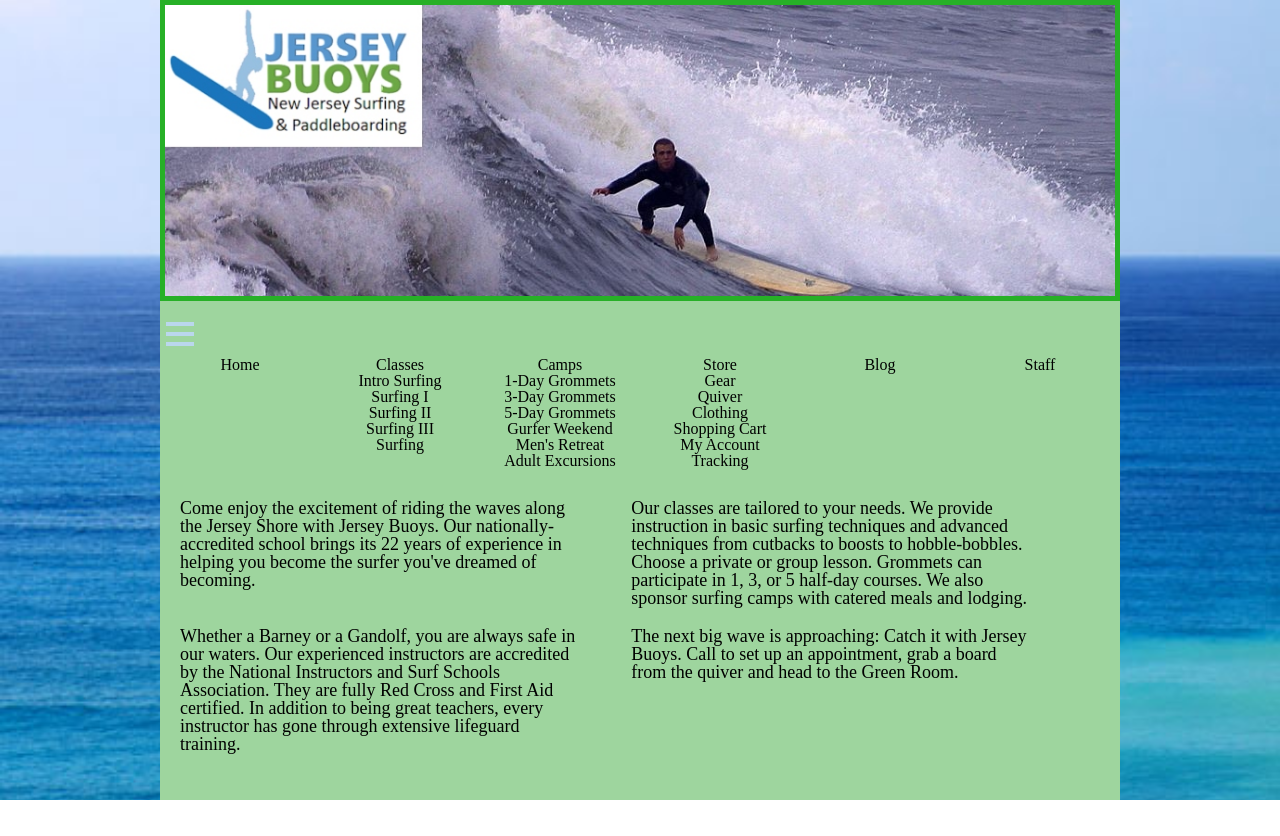
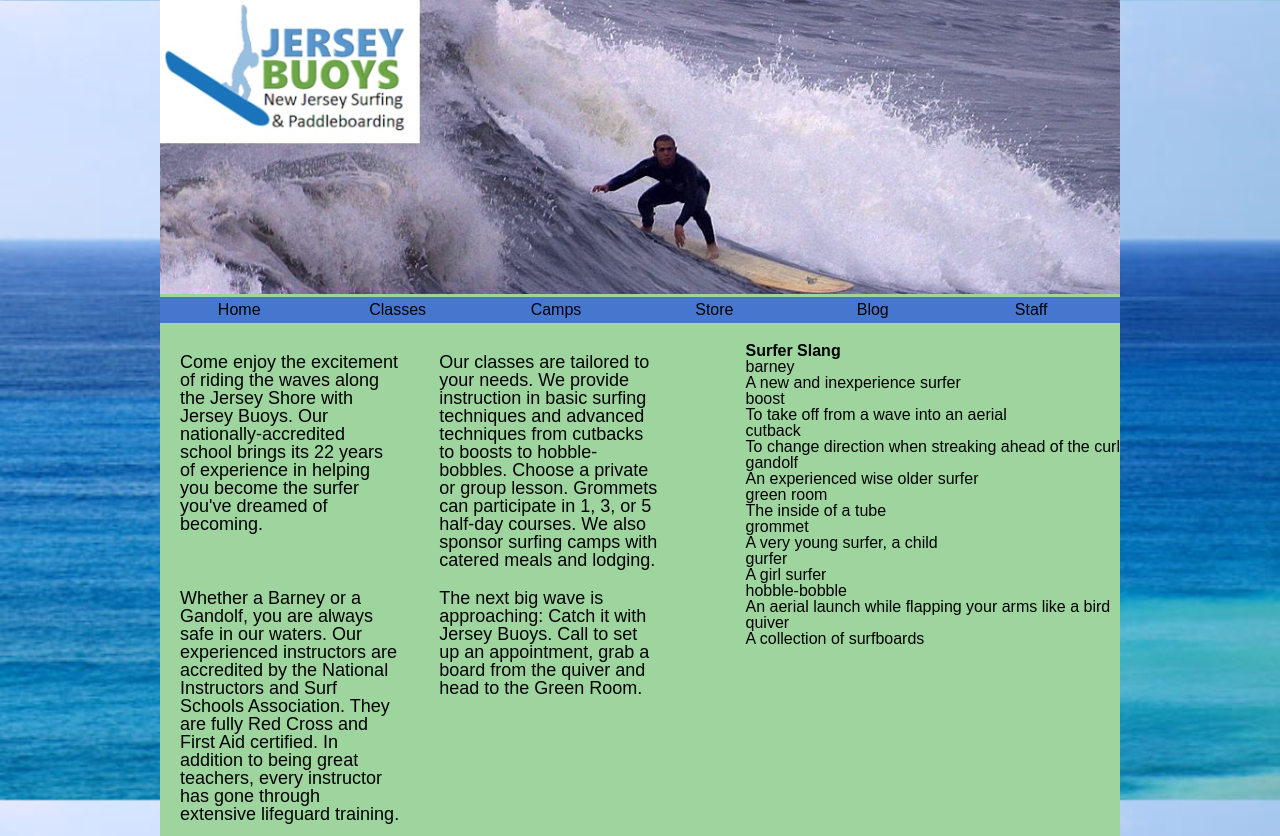
Before and after one commit to RHernandez028/S2_Project_07_04, a plain HTML site: page index.html in a window 1280 px wide. Before the commit the page ends 800 px from the top, so only its background shows below. Drawn offline with Linux system fonts and the light colour scheme.

Commit message:
Final Commeit
Did not finished but I rather it be in time. Ready for review.

```diff
--- a/index.html
+++ b/index.html
@@ -23,16 +23,15 @@
 
 <body>
     <header>
-
-        <img src="header.jpg" alt="sufer-boi">
+        <img src="header.jpg" alt="sufer-boi" />
         <nav class="horizontal">
             <a href="#" id="navicon">
                 <img src="jb_navicon.png" alt="navicon">
             </a>
-            <ul>
+            <ul class="main">
                 <li><a href="#">Home</a></li>
-                <li><a href="#">Classes</a>
-                    <ul>
+                <li><a href="#" class="head">Classes</a>
+                    <ul class="hidden">
                         <li><a href="#">Intro Surfing</a></li>
                         <li><a href="#">Surfing I</a></li>
                         <li><a href="#">Surfing II</a></li>
@@ -40,8 +39,8 @@
                         <li><a href="#">Surfing</a></li>
                     </ul>
                 </li>
-                <li><a href="#">Camps</a>
-                    <ul>
+                <li><a href="#" class="head">Camps</a>
+                    <ul class="hidden">
                         <li><a href="#">1-Day Grommets</a></li>
                         <li><a href="#">3-Day Grommets</a></li>
                         <li><a href="#">5-Day Grommets</a></li>
@@ -50,8 +49,8 @@
                         <li><a href="#">Adult Excursions</a></li>
                     </ul>
                 </li>
-                <li><a href="#">Store</a>
-                    <ul>
+                <li><a href="#" class="head">Store</a>
+                    <ul class="hidden">
                         <li><a href="#">Gear</a></li>
                         <li><a href="#">Quiver</a></li>
                         <li><a href="#">Clothing</a></li>
@@ -64,7 +63,8 @@
                 <li><a href="#">Staff</a></li>
             </ul>
         </nav>
-        <article>
+    </header>
+    <aside>
         <p>Come enjoy the excitement of riding the waves along the Jersey Shore with Jersey Buoys.
         Our nationally-accredited school brings its 22 years of experience in helping you become
         the surfer you've dreamed of becoming.</p>
@@ -78,7 +78,29 @@
         every instructor has gone through extensive lifeguard training.</p>
         <p>The next big wave is approaching: Catch it with Jersey Buoys. Call to set up an
         appointment, grab a board from the quiver and head to the Green Room.</p>
-        </article>
-    </header>
+    </aside>
+    <section>
+        <h2>Surfer Slang</h2>
+        <dl>
+            <dt>barney</dt>
+            <dd>A new and inexperience surfer</dd>
+            <dt>boost</dt>
+            <dd>To take off from a wave into an aerial</dd>
+            <dt>cutback</dt>
+            <dd>To change direction when streaking ahead of the curl</dd>
+            <dt>gandolf</dt>
+            <dd>An experienced wise older surfer</dd>
+            <dt>green room</dt>
+            <dd>The inside of a tube</dd>
+            <dt>grommet</dt>
+            <dd>A very young surfer, a child</dd>
+            <dt>gurfer</dt>
+            <dd>A girl surfer</dd>
+            <dt>hobble-bobble</dt>
+            <dd>An aerial launch while flapping your arms like a bird</dd>
+            <dt>quiver</dt>
+            <dd>A collection of surfboards</dd>
+        </dl>
+    </section>
 </body>
 </html>
--- a/jb_styles.css
+++ b/jb_styles.css
@@ -14,70 +14,124 @@
    Jersey Buoys home page
 
 */
-
+/* HTML and Body */
 html{
     background: url(jb_back2.png) fixed no-repeat ;
     background-size: 100%;
     width: 100%;
-    height: 100%
 }
+
 body {
     display: block;
-    min-width: 640px;
+    min-width: 320px;
     max-width: 960px;
     margin-left: auto;
     margin-right: auto;
     background-color: rgb(158, 213, 158);
+    font-family: Arial, Helvetica, sans-serif;
     height: 100%;
 }
 
+body::after {
+    content: "";
+    display: table;
+    clear: both;
+}
+
+/* Header Image */
 header > img {
     width: 100%;
-    border: 5px solid rgb(39, 176, 39);
+    height: 100%;
+    margin-bottom: 0;
 }
 
+/* Header Nav */
 nav.horizontal {
     display: table;
-    margin-top: 10px;
     width: 100%;
+    height: 100%;
+    float: left;
+    margin-top: 0;
     margin-bottom: 20px;
+    background-color: rgb(69, 119, 207);
 
 }
 
 nav.horizontal > ul {
     display: table-row;
-    width: 100%
+    width: 100%;
+    height: 100%;
+    margin-top: 10px;
 }
 
 nav.horizontal > ul > li {
     display: table-cell;
-    float: ;
+    float: left;
     text-align: center;
+    margin-top: 5px;
+    margin-bottom: 5px;
     width: 16.5%;
-
 }
 
 
+ ul.hidden {
+    display: none;
+    width: 100%;
+    height: 100%;
+}
+
+/* Drop Down Nav */
+a.head:hover+ul.hidden,
+ul.hidden:hover {
+    display: block;
+}
+
+/* Nav Icon Styles */
+a#navicon {
+    display: none;
+}
+
+
+
+/* "Meat" pargraphs */
+aside {
+    display: inline-block;
+    width: 60%;
+}
 p {
     display: -webkit-flex;
     display: flex;
     -webkit-flex-flow: row nowrap;
     flex-flow: row nowrap;
-    margin-right: auto;
-    margin-left: auto;
-    width: 47%;
     float: left;
-    padding: 10px 30px 10px 20px;
-
+    width: 45%;
+    padding: 10px 20px 10px 20px;
     font-size: 18px;
-
 }
 
 p::after {
     content: "";
     display: table;
     clear: both;
- }
+}
+
+/* Descriptionl List Styles */
+section {
+    display: inline-block;
+    float: right;
+}
+
+
+
+
+
+
+
+
+
+
+
+
 
 /*
 ===========================
@@ -86,14 +140,24 @@ Devices size 480px or less
 */
 
 @media only screen and (max-width: 480px) {
-    article {
+    aside {
         display: block;
         width: 100%;
+    }
 
+    p {
+    display: -webkit-flex;
+    display: flex;
+    -webkit-flex-flow: row wrap;
+    flex-flow: row wrap;
+    width: 100%;
     }
+
+
     a#navicon {
         display: block;
     }
+
     nav.horizontal ul {
         display: none;
     }
```
Lines whose indentation alone changed are shown as unchanged.
